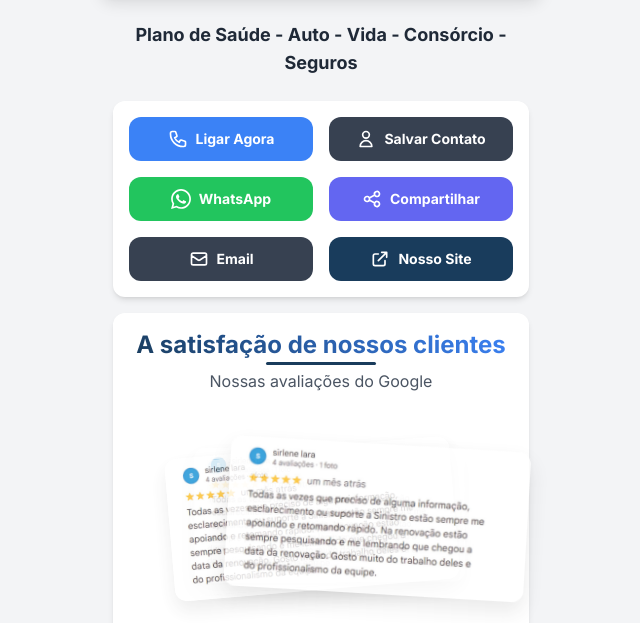
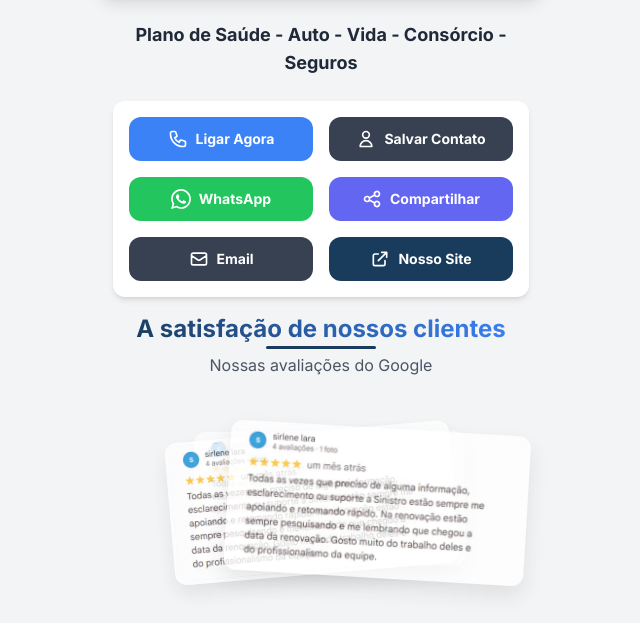
Before and after one commit to Ort1zz/Frizzo-corretora-de-seguros-cart-o, a plain HTML site: page index.html in a window 1280 px wide. Shown: the part 215-838 px from the top of the page, without its empty margins (319-959 px from the left). Drawn offline with nearby package versions, Linux system fonts and the light colour scheme.

Commit message:
Add files via upload

```diff
--- a/index.html
+++ b/index.html
@@ -39,6 +39,7 @@
             -webkit-background-clip: text;
             -webkit-text-fill-color: transparent;
             background-clip: text;
+            text-fill-color: transparent;
             padding-bottom: 4px;
             position: relative;
             display: inline-block;
@@ -149,8 +150,8 @@
                 </div>
             </div>
 
-            <!-- Card de Avaliações -->
-            <div class="mt-4 bg-white p-4 rounded-xl shadow-md opacity-0 animate-fall-down" style="animation-delay: 0.7s;">
+            <!-- Avaliações -->
+            <div class="mt-4 opacity-0 animate-fall-down" style="animation-delay: 0.7s;">
                 <div class="text-center mb-4">
                     <h3 class="text-2xl font-bold text-gradient">A satisfação de nossos clientes</h3>
                     <p class="text-md text-gray-600 mt-1">Nossas avaliações do Google</p>
```
